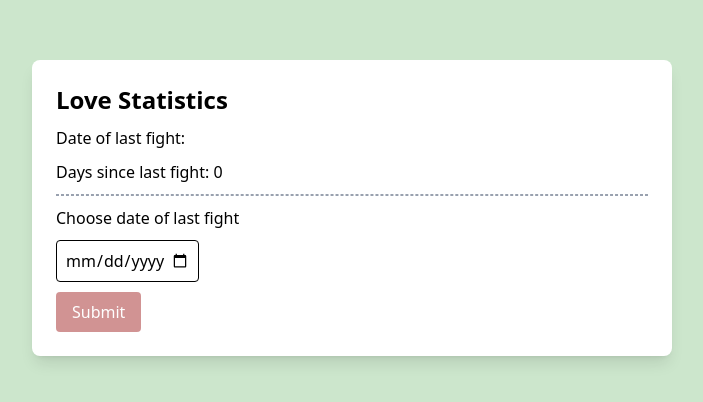
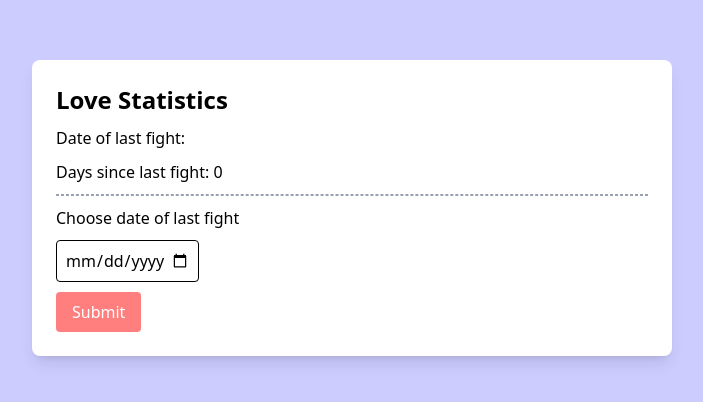
Before and after one commit to yviyves/bacon-pancakes, an Angular app in the folder frontend/: page / in a window 1280 px wide. Shown: the part 192-594 px from the top of the page, without its empty margins (288-991 px from the left). Built offline with nearby package versions, Linux system fonts and the light colour scheme; no server answers.

Commit message:
dev: YvBue topic: styles fix:

```diff
--- a/frontend/src/app/love-statistics/love-statistics.service.ts
+++ b/frontend/src/app/love-statistics/love-statistics.service.ts
@@ -16,12 +16,17 @@ export class LoveStatisticsService {
   );
 
   getFights(): Observable<Fight[]> {
-    return this.httpClient.get<Fight[]>('http://localhost:3000/fights');
+    return this.httpClient.get<Fight[]>(
+      'https://bacon-pancakes.onrender.com/fights'
+    );
   }
 
   addFight(selectedDate: string): Observable<Fight> {
-    return this.httpClient.post<Fight>('http://localhost:3000/fights', {
-      timestamp: selectedDate,
-    });
+    return this.httpClient.post<Fight>(
+      'https://bacon-pancakes.onrender.com/fights',
+      {
+        timestamp: selectedDate,
+      }
+    );
   }
 }
--- a/frontend/src/app/styles/_colors.scss
+++ b/frontend/src/app/styles/_colors.scss
@@ -1,5 +1,5 @@
-$base-color: green;
-$accent-color: brown;
+$base-color: blue;
+$accent-color: red;
 $neutral-color: white;
 
 @mixin generate-color-variants($color, $prefix) {
```
